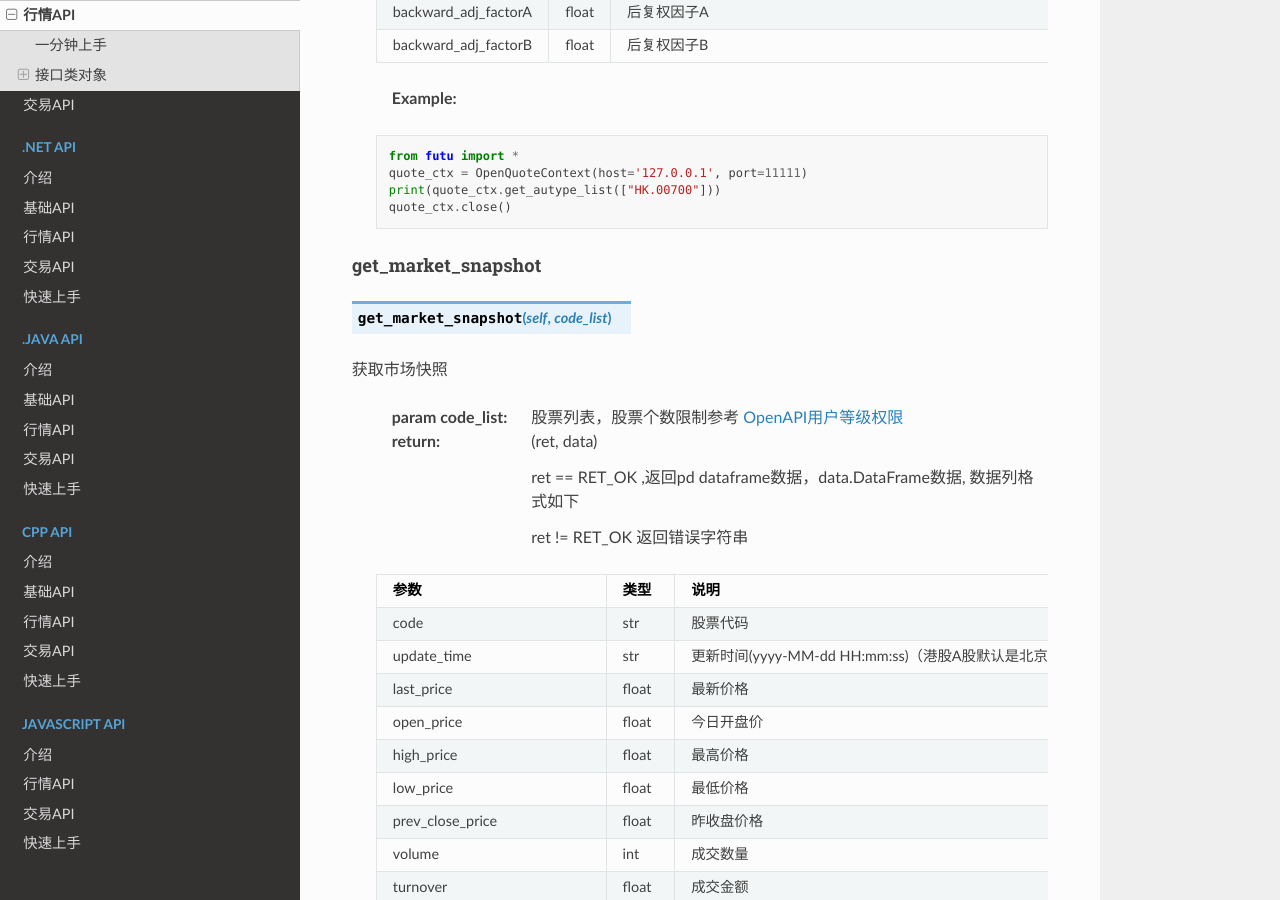
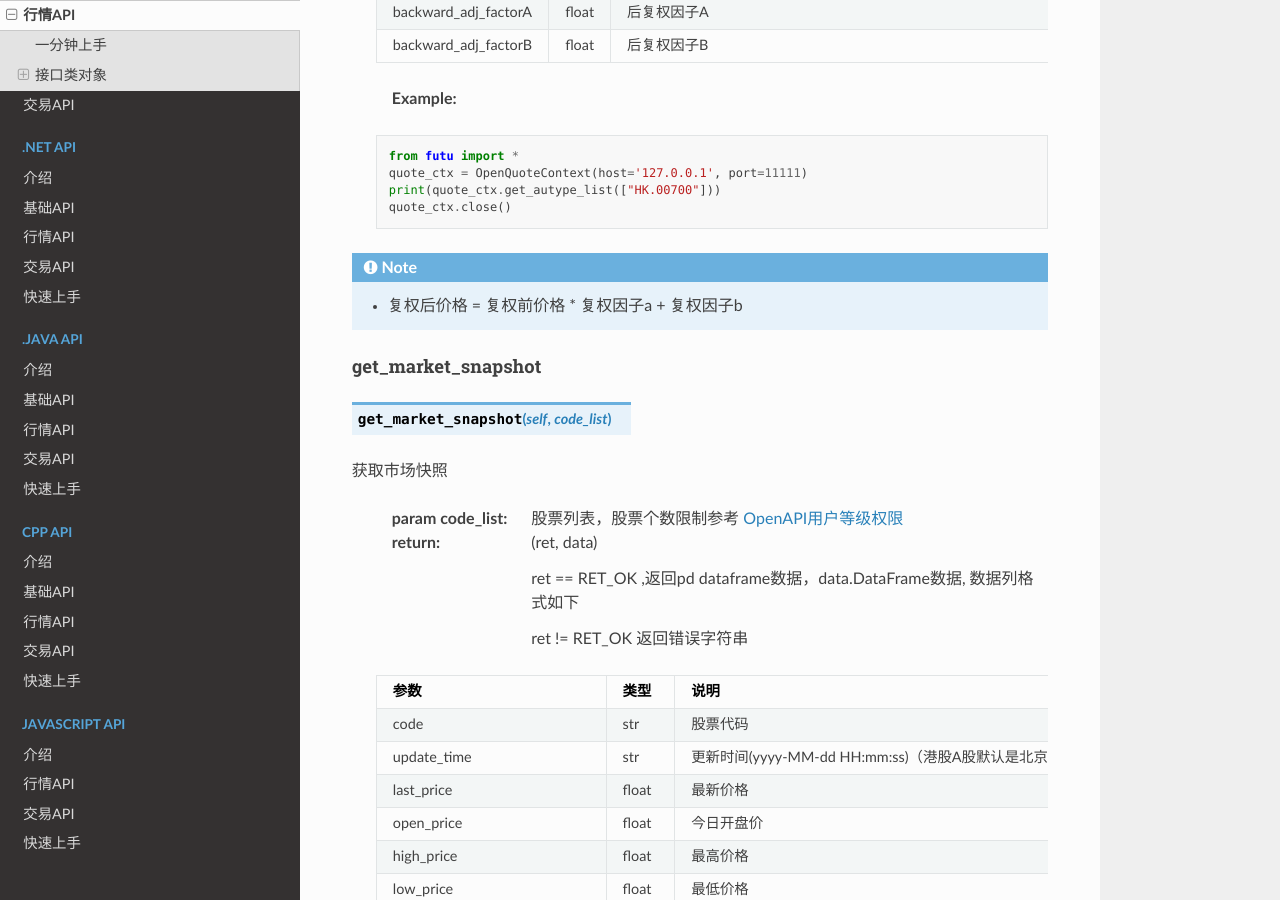
Before and after one commit to FutunnOpen/futu-api-doc, a Sphinx documentation site: the page built from doc_maker/source/api/Quote_API.rst, in a window 1280 px wide and 900 px high, scrolled down 8898 px. Built offline with Sphinx 7.4.7 and the Read the Docs theme 2.0.0, drawn with Linux system fonts in a browser that asks for light colours; some of the changed text lies outside the part shown.

Commit message:
误写修正

```diff
--- a/doc_maker/source/api/Quote_API.rst
+++ b/doc_maker/source/api/Quote_API.rst
@@ -480,6 +480,11 @@ request_history_kline
     quote_ctx = OpenQuoteContext(host='127.0.0.1', port=11111)
     print(quote_ctx.get_autype_list(["HK.00700"]))
     quote_ctx.close()
+
+.. note::
+
+	* 复权后价格 = 复权前价格 * 复权因子a + 复权因子b
+
 
 get_market_snapshot
 ~~~~~~~~~~~~~~~~~~~~~~~~~~~~~~~~~~~~
@@ -1535,7 +1540,8 @@ backward_adj_factorB    float          后复权因子B
 
 .. note::
 
-    * 	接口限制请参见 `在线获取单只股票复权信息限制 <../protocol/intro.html#id42>`_
+    * 接口限制请参见 `在线获取单只股票复权信息限制 <../protocol/intro.html#id42>`_
+	* 复权后价格 = 复权前价格 * 复权因子a + 复权因子b
 
 get_warrant
 ~~~~~~~~~~~~~~~~~~~~~~~~~~~~~~~~~~~~
```
Also changed, not shown: other parts of doc_maker/source/api/Quote_API.rst (+1 -1 lines).
